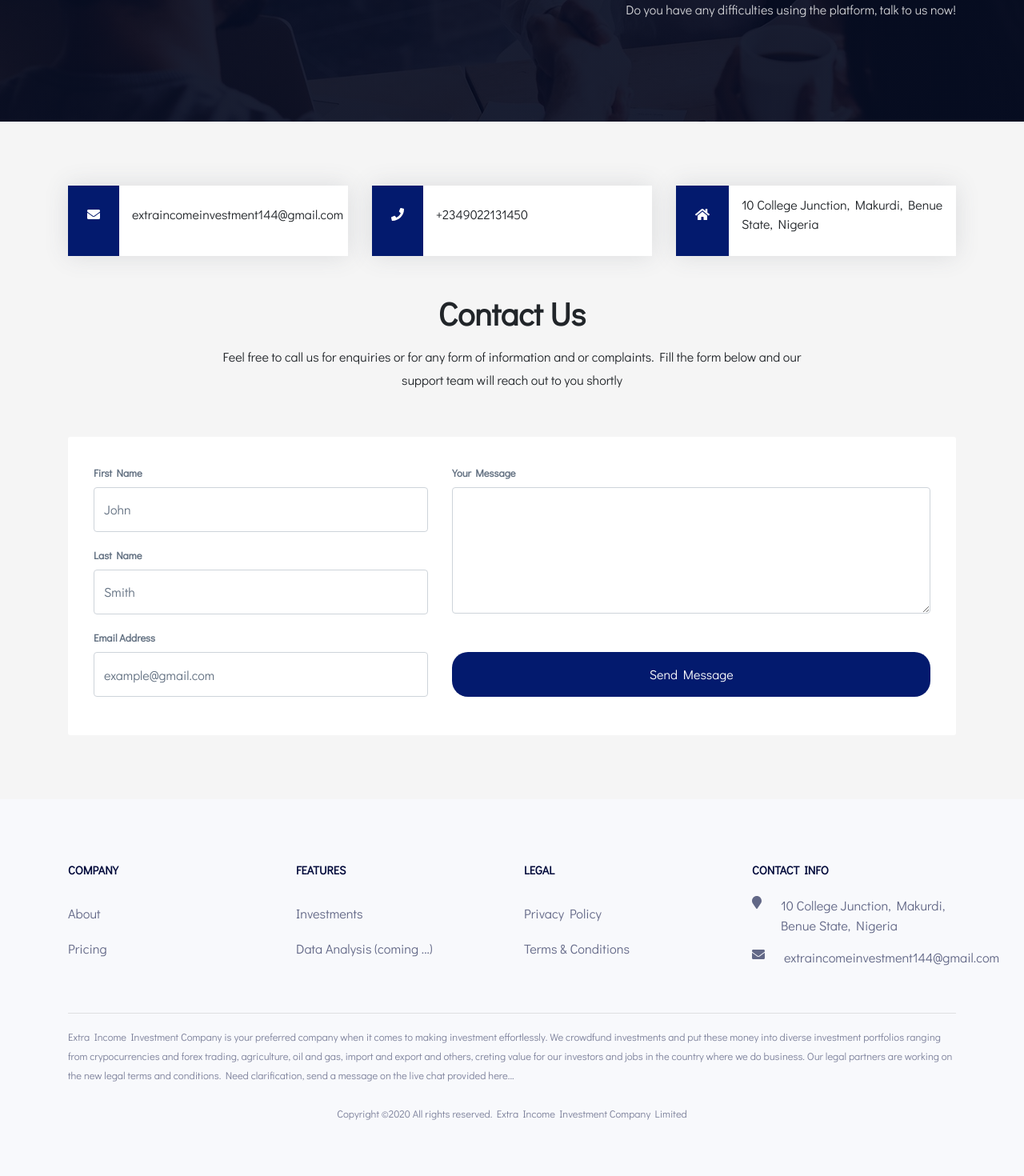
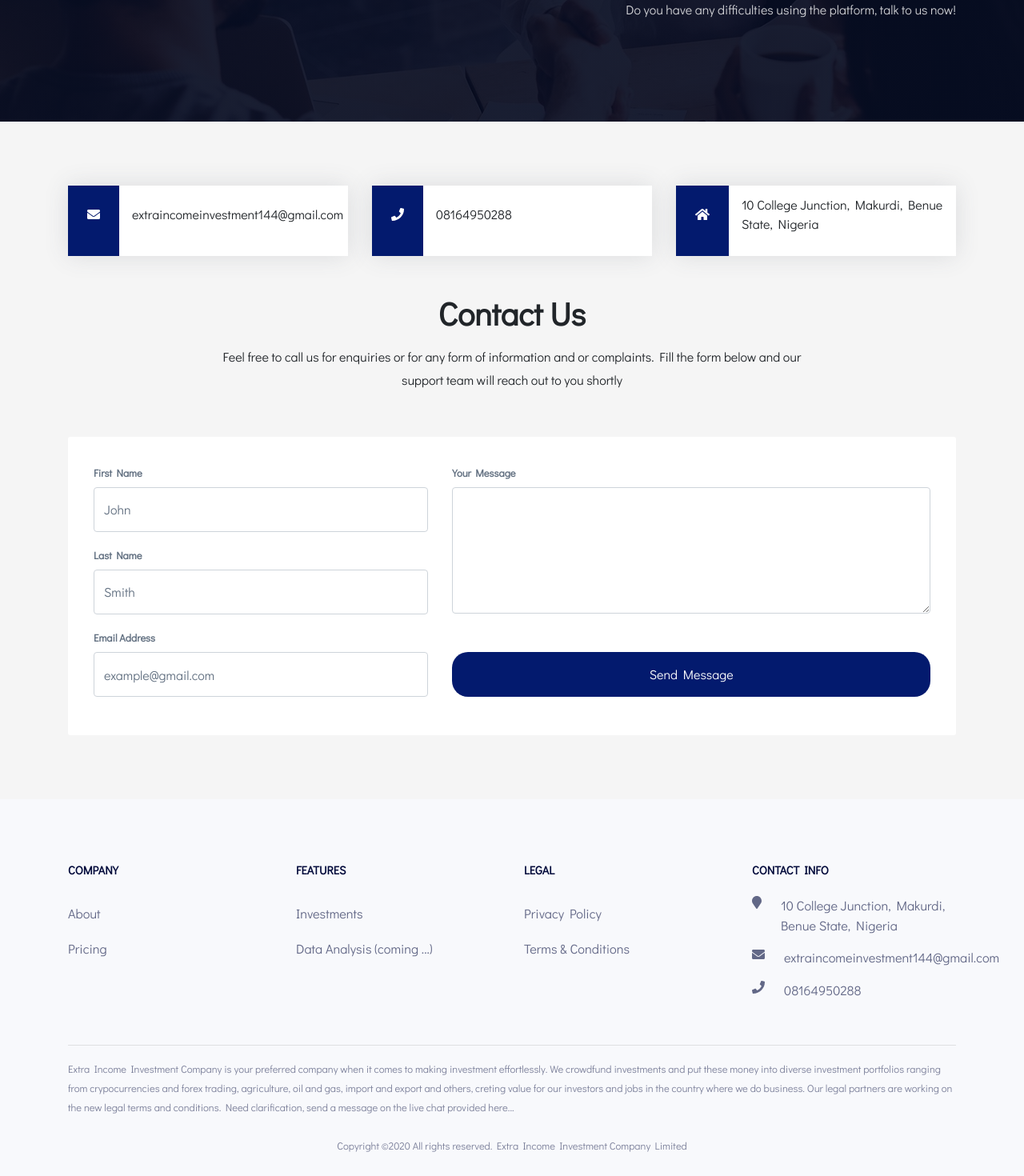
Before and after one commit to Achilles45/extraincome, a Vue app: page /contact in a window 1280 px wide. Shown: the part 300-1770 px from the top of the page at 80% size. Built offline with nearby package versions, Linux system fonts and the light colour scheme; no server answers.

Commit message:
Added the admin contact

```diff
--- a/src/components/Dashboard.vue
+++ b/src/components/Dashboard.vue
@@ -49,7 +49,7 @@
                   <iframe scrolling="no" allowtransparency="true" frameborder="0" src="https://s.tradingview.com/embed-widget/tickers/?locale=en#%7B%22symbols%22%3A%5B%7B%22title%22%3A%22EUR%2FUSD%22%2C%22proName%22%3A%22FX_IDC%3AEURUSD%22%7D%2C%7B%22description%22%3A%22GBP%2FUSD%22%2C%22proName%22%3A%22FX%3AGBPUSD%22%7D%2C%7B%22description%22%3A%22USD%2FJPY%22%2C%22proName%22%3A%22FX%3AUSDJPY%22%7D%2C%7B%22description%22%3A%22NZD%2FUSD%22%2C%22proName%22%3A%22FX%3ANZDUSD%22%7D%2C%7B%22description%22%3A%22AUD%2FUSD%22%2C%22proName%22%3A%22FX%3AAUDUSD%22%7D%5D%2C%22width%22%3A%22100%25%22%2C%22height%22%3A72%2C%22utm_source%22%3A%22cryptomorefx.com%22%2C%22utm_medium%22%3A%22widget%22%2C%22utm_campaign%22%3A%22tickers%22%7D" style="box-sizing: border-box; height: 72px; width: 100%;"></iframe>
               </div>
               <div v-if="verifyuser == 'false'" class="red">
-                  Your account has not been verified. Please make your payment for verification or call &nbsp; <a href="tel:09022131450">09022131450</a>
+                  Your account has not been verified. Please make your payment for verification or call &nbsp; <a href="tel:08164950288">08164950288</a>
               </div>
                   <div class="summary__wrapper">
                   <div class="summary__card one pt-4">
--- a/src/components/Footer.vue
+++ b/src/components/Footer.vue
@@ -39,12 +39,12 @@
                               <p class="pl-4">extraincomeinvestment144@gmail.com</p>
                           </div>
                       </div>
-                       <!-- <div class="first d-flex">
+                       <div class="first d-flex">
                           <i class="fa fa-phone"></i>
                           <div class="content">
-                              <p class="pl-4">+234-8106-583-308</p>
+                              <p class="pl-4">08164950288</p>
                           </div>
-                      </div> -->
+                      </div>
                   </div>
               </div>
           </div><br>
--- a/src/components/Topbar.vue
+++ b/src/components/Topbar.vue
@@ -3,7 +3,7 @@
       <div class="container">
         <div class="row">
             <div class="col-md-6">
-                 <i class="fa fa-phone"></i>&nbsp;&nbsp; +2349022131450 &nbsp;  (Mon - Fri, 9am to 4pm)
+                 <i class="fa fa-phone"></i>&nbsp;&nbsp; 08164950288 &nbsp;  (Mon - Fri, 9am to 4pm)
             </div>
             <div class="col-md-6">
                  <i class="fa fa-envelope"></i>&nbsp;&nbsp; extraincomeinvestment144@gmail.com
--- a/src/views/Contact.vue
+++ b/src/views/Contact.vue
@@ -26,7 +26,7 @@
                         <div class="icon__wrapper">
                             <p><i class="fa fa-phone"></i></p>
                         </div>
-                        <p class="pl-3">+2349022131450</p>
+                        <p class="pl-3">08164950288</p>
                     </div>
                   </div>
                    <div class="col-md-4">
--- a/src/views/Payment.vue
+++ b/src/views/Payment.vue
@@ -51,7 +51,7 @@
                   <iframe scrolling="no" allowtransparency="true" frameborder="0" src="https://s.tradingview.com/embed-widget/tickers/?locale=en#%7B%22symbols%22%3A%5B%7B%22title%22%3A%22EUR%2FUSD%22%2C%22proName%22%3A%22FX_IDC%3AEURUSD%22%7D%2C%7B%22description%22%3A%22GBP%2FUSD%22%2C%22proName%22%3A%22FX%3AGBPUSD%22%7D%2C%7B%22description%22%3A%22USD%2FJPY%22%2C%22proName%22%3A%22FX%3AUSDJPY%22%7D%2C%7B%22description%22%3A%22NZD%2FUSD%22%2C%22proName%22%3A%22FX%3ANZDUSD%22%7D%2C%7B%22description%22%3A%22AUD%2FUSD%22%2C%22proName%22%3A%22FX%3AAUDUSD%22%7D%5D%2C%22width%22%3A%22100%25%22%2C%22height%22%3A72%2C%22utm_source%22%3A%22cryptomorefx.com%22%2C%22utm_medium%22%3A%22widget%22%2C%22utm_campaign%22%3A%22tickers%22%7D" style="box-sizing: border-box; height: 72px; width: 100%;"></iframe>
               </div>
               <div class="alert alert-success">
-                  Please, contact admin for payment details or call  <a href="tel:09022131450">09022131450</a>. Call same number after making payment for account verification!
+                  Please, contact admin for payment details or call  <a href="tel:08164950288">08164950288</a>. Call same number after making payment for account verification!
               </div>
                   <div class="summary__wrapper">
                   <div class="summary__card two pt-4">
--- a/src/views/Withdrawal.vue
+++ b/src/views/Withdrawal.vue
@@ -35,7 +35,7 @@
              <small>You can now make request to make withdrawal into your local bank when your investment has reached maturity</small>
              <hr>
               <div v-if="verifyuser == 'false'" class="red">
-                  You can't make withdrawals because your account or payment has not been verified. Please contact admin or call <a href="tel:09054205697">09054205697</a>
+                  You can't make withdrawals because your account or payment has not been verified. Please contact admin or call <a href="tel:08164950288">08164950288</a>
               </div>
                <div class="row">
                    <div class="col-md-8">
```
